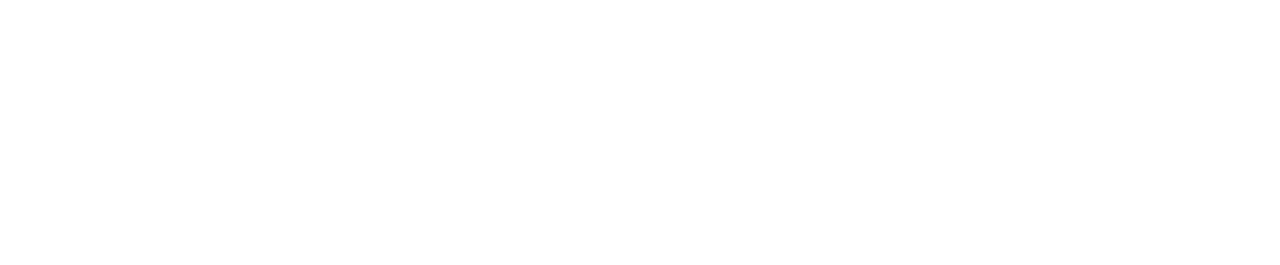
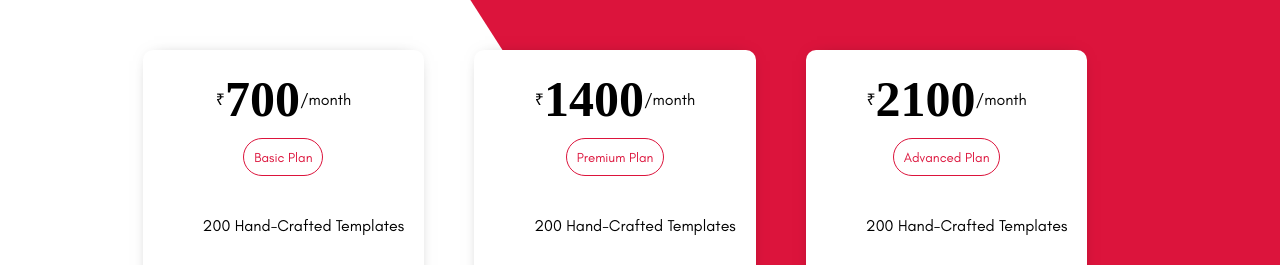
Before and after one commit to jibujacob/ResponsiveSite_Styledcomponents, a React (Create React App) app in the folder client/: page / in a window 1280 px wide. Shown: the part 2535-2800 px from the top of the page. Before the commit the page ends 2400 px from the top, so only its background shows below. Built offline with nearby package versions, Linux system fonts and the light colour scheme; a web font is replaced by a local one.

Commit message:
PRice Component Added

```diff
--- a/client/src/App.js
+++ b/client/src/App.js
@@ -4,6 +4,7 @@
 import { Feature } from "./components/Feature";
 import { Intro } from "./components/Intro";
 import { Navbar } from "./components/Navbar";
+import { Price } from "./components/Price";
 import { Service } from "./components/Service";
 
 
@@ -38,6 +39,12 @@
   ${Shape}
 `
 
+const PriceShape = styled.div`
+  clip-path: polygon(30% 0, 100% 0%, 100% 100%, 70% 100%);
+  background-color: crimson;
+  ${Shape}
+`
+
 function App() {
   return (
     <>
@@ -54,6 +61,10 @@
         <Service/>
         <ServiceShape/>
       </Container>
+      <Container>
+        <Price/>
+        <PriceShape/>
+      </Container>
     </>
   );
 }
--- /dev/null
+++ b/client/src/components/Price.jsx
@@ -0,0 +1,20 @@
+import React from 'react'
+import styled from 'styled-components'
+import { PriceCard } from './PriceCard'
+
+const Container = styled.div`
+    height:100%;
+    display:flex;
+    justify-content:center;
+    align-items:center;
+`
+
+export const Price = () => {
+    return (
+        <Container>
+            <PriceCard price="700" type="Basic"/>
+            <PriceCard price="1400" type="Premium"/>
+            <PriceCard price="2100" type="Advanced"/>
+        </Container>
+    )
+}
--- /dev/null
+++ b/client/src/components/PriceCard.jsx
@@ -0,0 +1,73 @@
+import React from 'react'
+import styled from 'styled-components'
+
+const Container = styled.div`
+    margin-right:50px;
+    padding:20px;
+    -webkit-box-shadow: 0px 0px 17px -11px rgba(0,0,0,0.58);
+    box-shadow: 0px 0px 17px -11px rgba(0,0,0,0.58);
+    background-color: white;
+    border-radius: 10px;
+    display: flex;
+    flex-direction: column;
+    align-items: center;
+`
+
+const PriceContainer = styled.div`
+    display:flex;
+    align-items:center;
+`
+
+const Price = styled.span`
+    font-weight:bold;
+    font-size:50px;
+`
+
+const Type = styled.button`
+    padding:10px;
+    margin:10px 0;
+    border :1.5px solid crimson;
+    color:crimson;
+    background-color:white;
+    border-radius:20px;
+    cursor:pointer;
+
+`
+
+const List = styled.ul`
+    list-style:none;
+`
+
+const ListItem = styled.li`
+    margin:30px 0;
+`
+
+const Button = styled.button`
+    border:none;
+    background-color:darkblue;
+    color:white;
+    font-size:16px;
+    padding:15px;
+    border-radius:10px;
+    cursor:pointer;
+    font-weight:bold;
+
+`
+
+export const PriceCard = ({price,type}) => {
+    return (
+        <Container>
+            <PriceContainer>
+                &#8377; <Price>{price}</Price>/month
+            </PriceContainer>
+            <Type>{type} Plan</Type>
+            <List>
+                <ListItem>200 Hand-Crafted Templates</ListItem>
+                <ListItem>Exclusive Support</ListItem>
+                <ListItem>50+ PreBuilt Websites</ListItem>
+                <ListItem>Premium Plugins</ListItem>{" "}
+            </List>
+            <Button>Join Now </Button>
+        </Container>
+    )
+}
```
